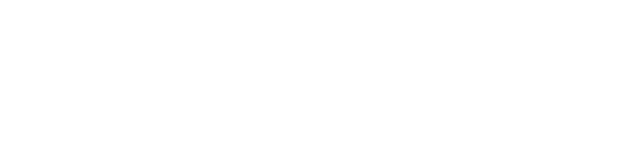
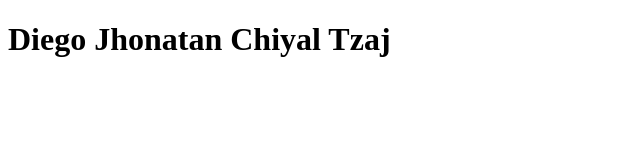
Before and after one commit to dchiyal2019295/IN5AV, a plain HTML site: page index.html in a window 1280 px wide. Shown: the whole page, without its empty margins (0-640 px from the left). Drawn offline with Linux system fonts and the light colour scheme.

Commit message:
Se agrego titulo en el body

```diff
--- a/index.html
+++ b/index.html
@@ -6,6 +6,6 @@
     <title>Primera Pagina con Git</title>
 </head>
 <body>
-
+    <h1>Diego Jhonatan Chiyal Tzaj </h1>
 </body>
 </html>
```
